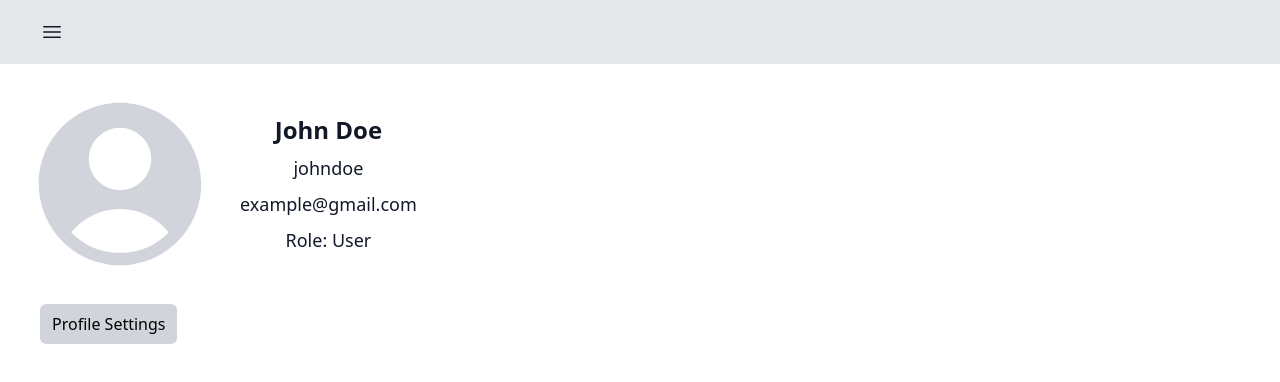
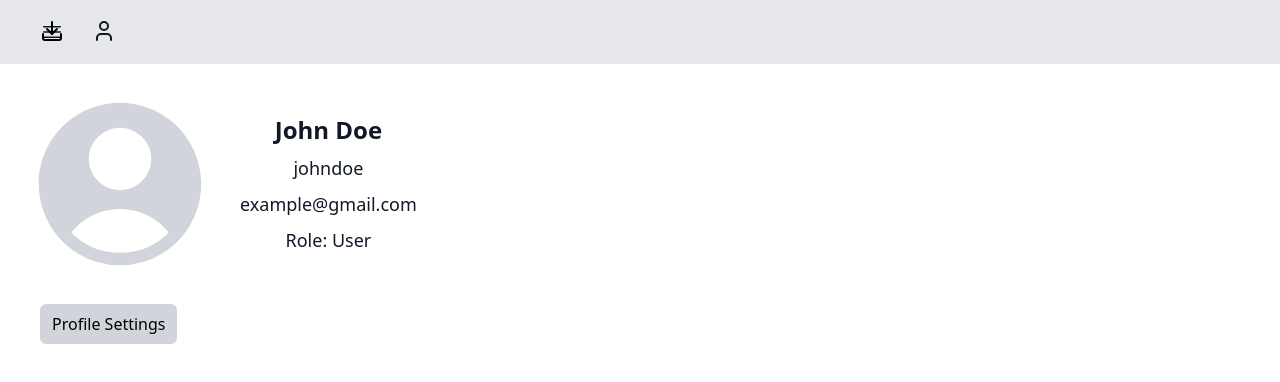
Before and after one commit to MrZarrar/Asset-Repository---Team-Project, a SvelteKit app in the folder frontend/: page /profile in a window 1280 px wide. Shown: the top 382 px of the page. Built offline with nearby package versions, Linux system fonts and the light colour scheme.

Commit message:
#48 Final Profile UI adjustments

```diff
--- a/frontend/src/routes/profile/+page.svelte
+++ b/frontend/src/routes/profile/+page.svelte
@@ -1,11 +1,28 @@
 <script>
 	import { user } from '../../lib/user.js';
+	import { User, Download, ChevronDown } from '@lucide/svelte';
 
 	let isMobileMenuOpen = false;
 	function toggleMobileMenu() {
 		isMobileMenuOpen = !isMobileMenuOpen;
 	}
 
+	let isUserMenuOpen = false;
+	function toggleUserMenu() {
+		isUserMenuOpen = !isUserMenuOpen;
+		if (isUserMenuOpen) {
+			isDownloadMenuOpen = false;
+		}
+	}
+
+	let isDownloadMenuOpen = false;
+	function toggleDownloadMenu() {
+		// Toggle the download menu and close the user menu if it is open
+		isDownloadMenuOpen = !isDownloadMenuOpen;
+		if (isDownloadMenuOpen) {
+			isUserMenuOpen = false;
+		}
+	}
 </script>
 
 <svelte:head>
@@ -90,15 +107,80 @@
 						</a>
 					</div>
 				</div>
-
+				<div class="flex itmes-center">
+					<div class="relative ml-1">
+						<button
+							type="button"
+							on:click={toggleDownloadMenu}
+							class="rounded-full text-black dark:bg-gray-800 p-1 dark:text-gray-400 focus:ring-2 focus:ring-white focus:ring-offset-2 focus:ring-offset-gray-800 focus:outline-hidden hover:scale-105 transition-all duration-300"
+						>
+							<span class="absolute -inset-1.5"></span>
+							<span class="sr-only">View notifications</span>
+							<Download class="size-6" />
+						</button>
+						<div
+							class={`${isDownloadMenuOpen ? 'block' : 'hidden'} absolute right-0 z-10 mt-2 w-48 origin-top-right rounded-md dark:bg-gray-800 dark:text-white bg-white py-1  shadow-lg ring-1 ring-black/5 focus:outline-hidden`}
+							role="menu"
+							aria-orientation="vertical"
+							aria-labelledby="user-menu-button"
+							tabindex="-1"
+						>
+							<span
+								class="block px-4 py-2 text-sm font-semibold text-gray-700 dark:text-white hover:bg-gray-300 dark:hover:bg-gray-700 transition-all duration-300"
+								>Nothing is downloaded yet.</span
+							>
+						</div>
+					</div>
+					<div class="relative ml-5">
+						<button
+							type="button"
+							on:click={toggleUserMenu}
+							class="rounded-full dark:text-gray-400 p-1 dark:bg-gray-800 text-sm focus:ring-2 focus:ring-white focus:ring-offset-2 focus:ring-offset-gray-800 focus:outline-hidden hover:scale-105 transition-all duration-300"
+							id="user-menu-button"
+							aria-expanded={isUserMenuOpen}
+							aria-haspopup="true"
+						>
+							<span class="absolute -inset-1.5"></span>
+							<span class="sr-only">Open user menu</span>
+							<User class="size-6" />
+						</button>
+						<div
+							class={`${isUserMenuOpen ? 'block' : 'hidden'} absolute right-0 z-10 mt-2 w-48 origin-top-right rounded-md dark:bg-gray-800 dark:hover:bg-gray-900 dark:text-gray-100 bg-white text-gray-900 py-1 ring-1 shadow-lg ring-black/5 focus:outline-hidden`}
+							role="menu"
+							aria-orientation="vertical"
+							aria-labelledby="user-menu-button"
+							tabindex="-1"
+						>
+							<a
+								href="/profile"
+								class="block px-4 py-2 text-sm font-semibold hover:bg-gray-200 dark:hover:bg-gray-700"
+								role="menuitem"
+								tabindex="-1"
+								id="user-menu-item-0">Your Profile</a
+							>
+							<a
+								href="/profile_settings"
+								class="block px-4 py-2 text-sm font-semibold hover:bg-gray-200 dark:hover:bg-gray-700"
+								role="menuitem"
+								tabindex="-1"
+								id="user-menu-item-1">Settings</a
+							>
+							<a
+								class="block px-4 py-2 text-sm font-semibold hover:bg-gray-200 dark:hover:bg-gray-700"
+								role="menuitem"
+								tabindex="-1"
+								id="user-menu-item-2">Sign out</a
+							>
+						</div>
+					</div>
+				</div>
 			</div>
-
 		</div>
 
 		<div class={`${isMobileMenuOpen ? 'block' : 'hidden'} md:hidden`} id="mobile-menu">
 			<div class="space-y-1 px-2 pt-2 pb-3">
 				<a
-					href="/+page.svelte"
+					href="/"
 					class="block rounded-md bg-gray-900 px-3 py-2 text-base font-medium text-white"
 					aria-current="page"
 				>
--- a/frontend/src/routes/profile_settings/+page.svelte
+++ b/frontend/src/routes/profile_settings/+page.svelte
@@ -4,6 +4,9 @@
 	import { updateProfile } from '$lib/api';
 
 	let userid = $user.userid;
+	let username = $user.username;
+    let name = $user.name;
+    let email = $user.email;
 
 	async function updatedProfile() {
 		if (!userid) {
```
